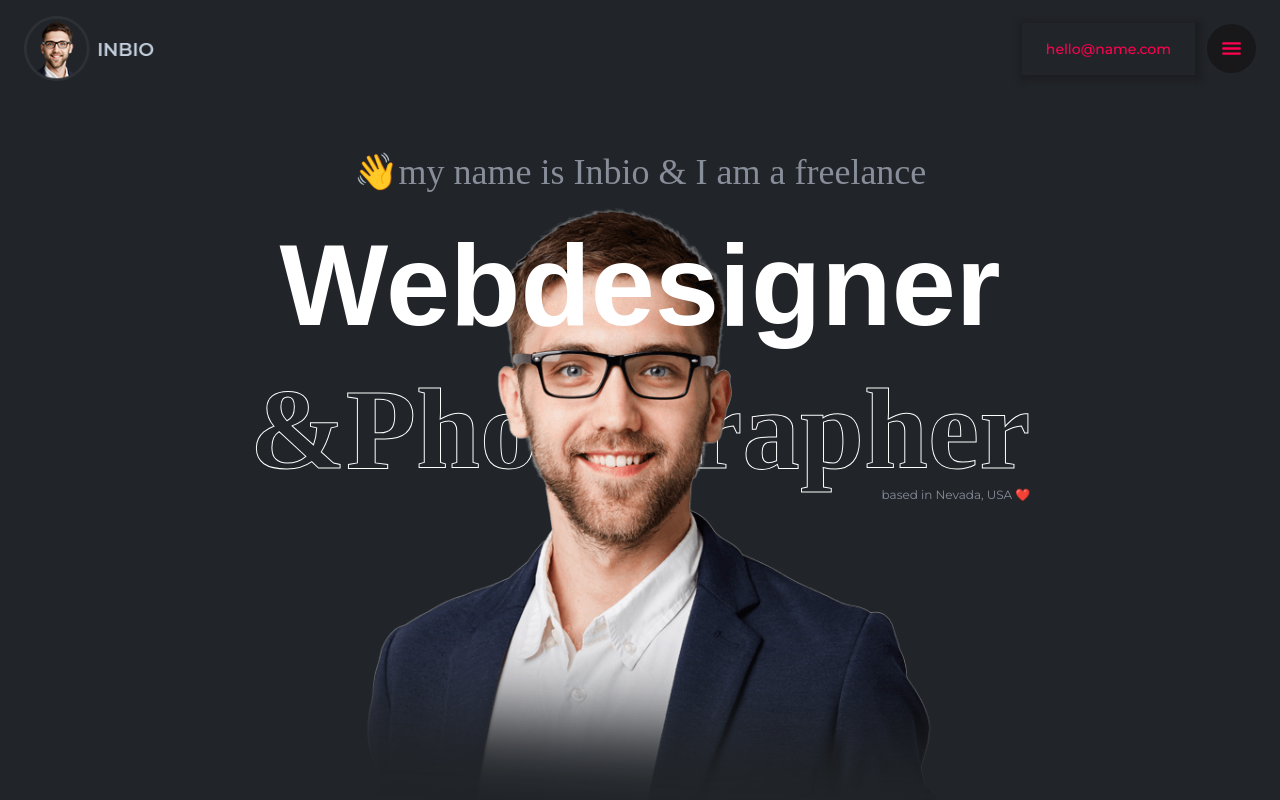
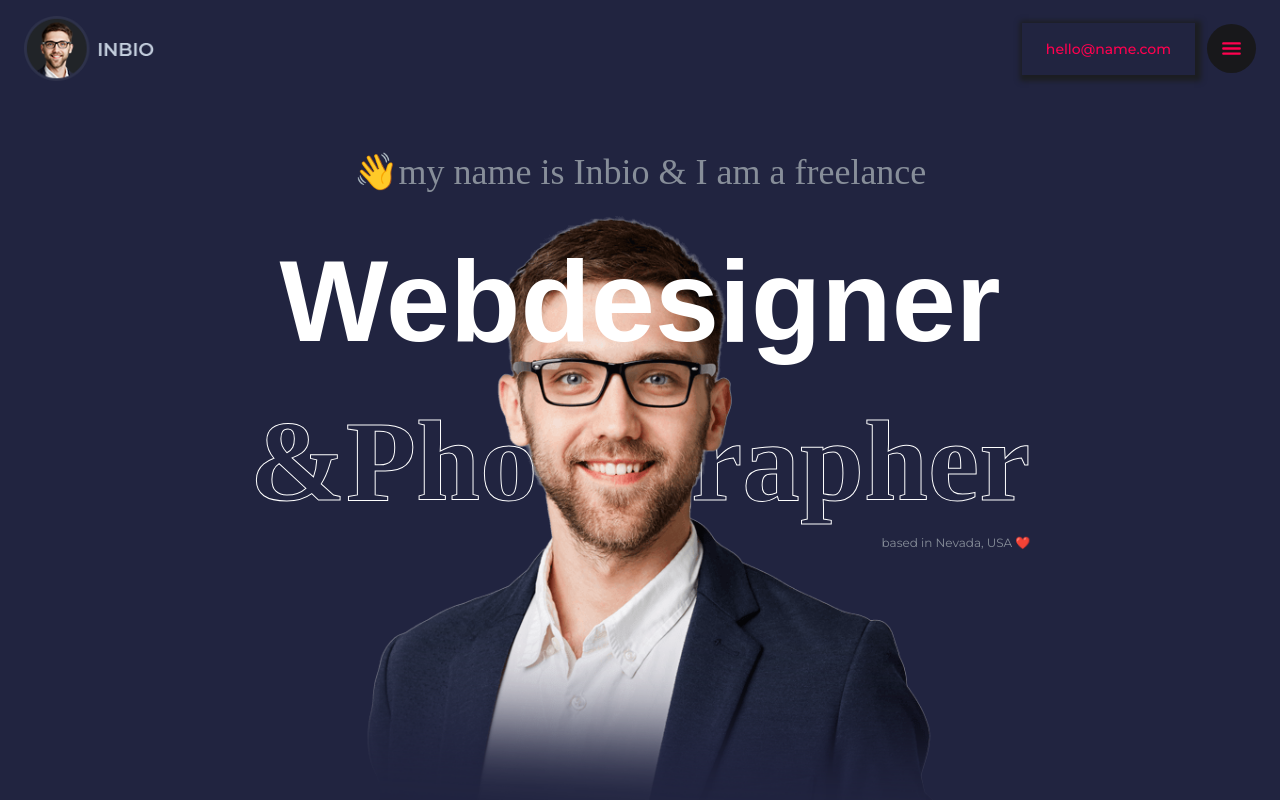
Before and after one commit to AhsanRaza69/newPortfolio, a Next.js app: page / in a window 1280 px wide. Shown: the top 800 px of the page. Built offline with nearby package versions, Linux system fonts and the light colour scheme.

Commit message:
nothing change

```diff
--- a/src/app/_Conponents/HeroSec.jsx
+++ b/src/app/_Conponents/HeroSec.jsx
@@ -28,7 +28,7 @@ const HeroSec = () => {
 
         <div className="   flex justify-center relative ">
 
-          <div className="flex-col flex  justify-center  text-center ">
+          <div className="flex-col flex gap-y-4  justify-center  text-center ">
             <h3 className=' text-[clamp(12px,5vw,36px)] text-darkcolor playfair'>👋my name is Inbio & I am a freelance</h3>
             <h1 className=' z-10  font-[900] archivor  text-[clamp(30px,9vw,130px)] '>Webdesigner</h1>
             <h2 className=' playfair text-[clamp(30px,9vw,130px)]  oul'>&Photographer</h2>
--- a/src/app/_Conponents/HireDivRIght.jsx
+++ b/src/app/_Conponents/HireDivRIght.jsx
@@ -3,6 +3,7 @@ import { GiSevenPointedStar } from 'react-icons/gi'
 import Link from 'next/link'
 
 const HireDivRIght = () => {
+
   return (
     <div className=' w-full  shadow-[#1c1e22_3px_0px_5px_4px] rounded-lg col-span-2  py-4'>
       <div className="  w-full col-span-2 px-[15px]  ">
--- a/src/app/_Conponents/ProjectDetail.jsx
+++ b/src/app/_Conponents/ProjectDetail.jsx
@@ -15,12 +15,12 @@ const ProjectDetail = () => {
     <div className="">
       {
         dynamicRouteCOn && (
-          <div className=' fixed h-screen overflow-auto py-16 flex items-center justify-center z-50 top-0 left-0 w-full    bg-webColor'>
+          <div className=' fixed  h-auto  overflow-auto  py-8 flex items-center justify-center z-50 top-0 left-0 w-full pt-20    bg-webColor'>
 
-           <div className= "  text-gray-300  w-[90%] md:w-[85%] p-4  md:p-11 relative bg-webColor rounded-lg shadow-[#1c1e22_2px_12px_18px_20px]  ">
+           <div className= " overflow-auto   text-gray-300 mt-28  w-[90%] md:w-[85%] p-4  md:p-11  bg-webColor rounded-lg shadow-[#1c1e22_2px_12px_18px_20px]  ">
 
             {/* btn */}
-           <div className=" absolute px-4 py-2 font-[600]   bg-webColor shadow-[#1c1e22_2px_12px_18px_20px] text-webred rounded-full hover:scale-105  cursor-pointer duration-200  text-2xl lg:flex items-center justify-center z-20 right-3   top-3" onClick={()=>dispatch(DynamicDAtaFun())}>
+           <div className="  absolute px-4 py-2 font-[600]    bg-webColor shadow-Z[#1c1e22_2px_12px_18px_20px] text-webred rounded-full hover:scale-105  cursor-pointer duration-200  text-2xl lg:flex items-center justify-center z-20 right-3   top-3" onClick={()=>dispatch(DynamicDAtaFun())}>
         x
       </div>
 
--- a/tailwind.config.js
+++ b/tailwind.config.js
@@ -13,7 +13,7 @@ module.exports = {
       },
       colors: {
         webred: "#ff014f",
-        webColor: "#212428",
+        webColor: "#212440",
         darkcolor: "#878e99",
         // webgray :"##c4afde"
       },
```
